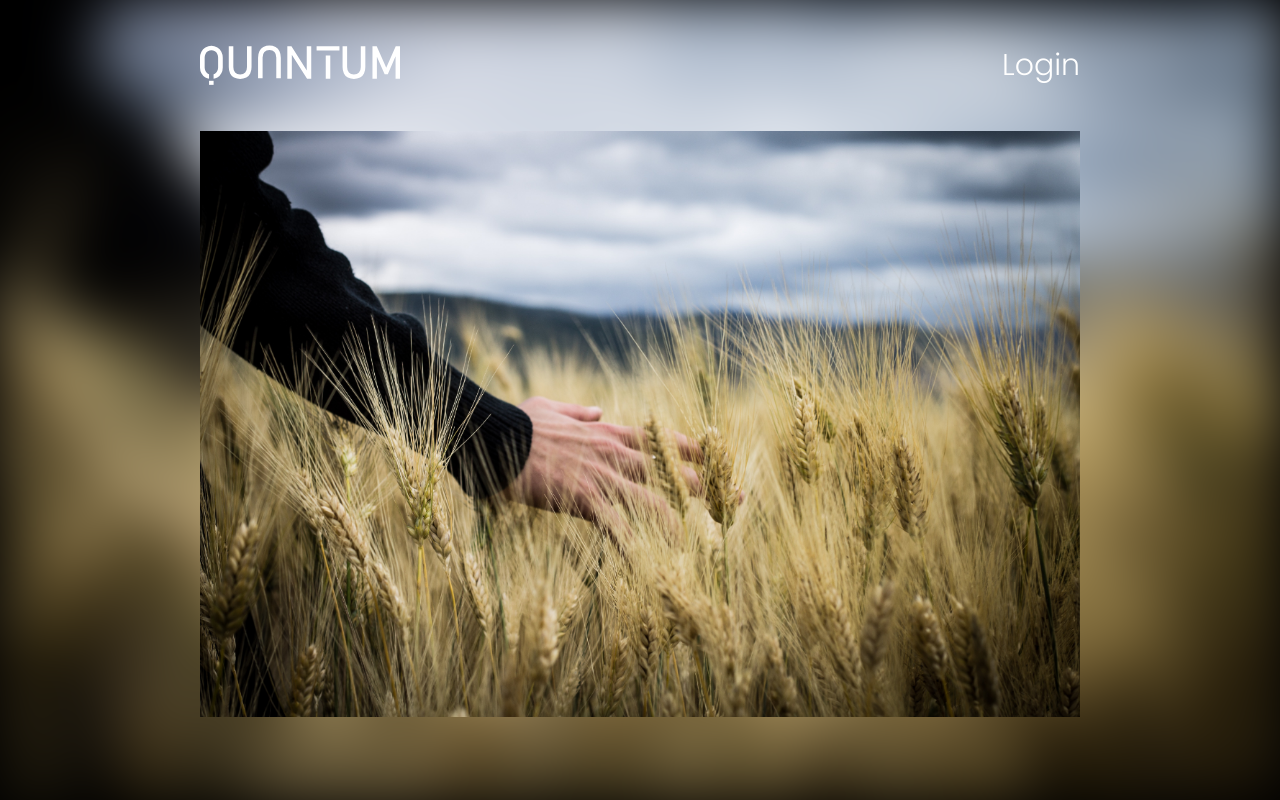
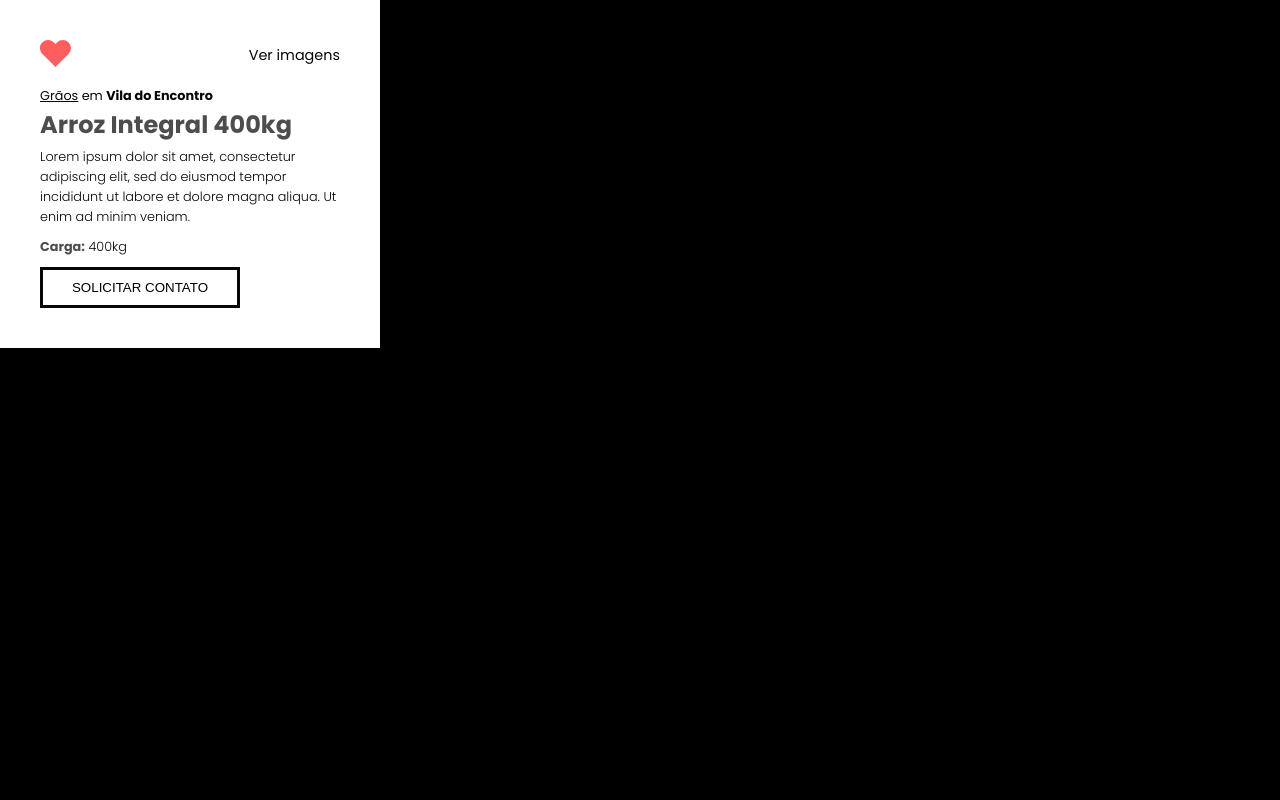
Before and after one commit to quantum01-pi/quantum, a React (Create React App) app in the folder frontend/: page / in a window 1280 px wide. Shown: the top 800 px of the page. Built offline with nearby package versions, Linux system fonts and the light colour scheme.

Commit message:
add de componentes

```diff
--- /dev/null
+++ b/frontend/src/components/Button/index.js
@@ -0,0 +1,9 @@
+import React from 'react'
+import './styles.css'
+
+
+export default function Button() {
+    return (
+    <button className="button">Solicitar Contato</button>
+    )
+}
--- /dev/null
+++ b/frontend/src/components/Button/styles.css
@@ -0,0 +1,18 @@
+:root {
+    --default: #060606;
+}
+
+.button {
+    background-color: transparent;
+    box-shadow: none;
+    border: 3px solid var(--default);
+    padding: 10px;
+    width: 200px;
+    transition: .5s ease;
+    text-transform: uppercase;
+}
+
+.button:hover {
+    background-color: var(--default);
+    color: #fff;
+}
--- a/frontend/src/components/Card/index.js
+++ b/frontend/src/components/Card/index.js
@@ -1,20 +1,23 @@
 import React from 'react'
 import './styles.css'
+
+import Button from '../../components/Button/index'
+import Save from '../../components/Save/index'
 
 
 export default function Card() {
     return (
         <div className="card">
-            <div>
-                <a><i>Favoritar</i></a>
-                <a>Ver imagens</a>
+            <div className="card__header">
+                <Save></Save>
+                <a className="card__gallery">Ver imagens</a>
             </div>
             <div>
-                <small><a>Grãos</a> em <strong>Vila do Encontro</strong></small>
-                <h2>Arroz Integral 400kg</h2>
-                <p>Lorem ipsum dolor sit amet, consectetur adipiscing elit, sed do eiusmod tempor incididunt ut labore et dolore magna aliqua. Ut enim ad minim veniam.</p>
-                <p><span><strong>Carga:</strong></span> 400kg</p>
-                <button>Solicitar contato</button>
+                <small className="card__category"><a>Grãos</a> em <strong>Vila do Encontro</strong></small>
+                <h2 className="card__title">Arroz Integral 400kg</h2>
+                <p className="card__caption">Lorem ipsum dolor sit amet, consectetur adipiscing elit, sed do eiusmod tempor incididunt ut labore et dolore magna aliqua. Ut enim ad minim veniam.</p>
+                <p className="card__caption"><span><strong>Carga:</strong></span> 400kg</p>
+                <Button>Solicitar contato</Button>
             </div>
         </div>
     )
--- a/frontend/src/components/Card/styles.css
+++ b/frontend/src/components/Card/styles.css
@@ -0,0 +1,62 @@
+
+:root {
+    --gray: #4D4D4D;
+  }
+
+.card {
+    padding: 40px;
+    max-width: 300px;
+    height: auto;
+    background-color: #fff;
+    box-shadow: 0 1px 5px rgba(0, 0, 0, 0.1), 0 1px 2px rgba(0, 0, 0, 0.2);
+    transition: box-shadow 0.4s cubic-bezier(0.25, 0.8, 0.25, 1);
+    color: #060606;
+}
+
+.card__header {
+    display: flex;
+    justify-content: space-between;
+    align-items: center;
+    margin-bottom: 20px;
+}
+
+.card:hover {
+    box-shadow: 0 12px 18px rgba(0, 0, 0, 0.1), 0 10px 14px rgba(0, 0, 0, 0.05);
+}
+
+.card__category {
+    display: block;
+    font-size: .8em;
+    margin-bottom: 10px;
+}
+
+.card__category a {
+    text-decoration: underline;
+}
+
+.card__category strong {
+    font-weight: bold;
+}
+
+.card__gallery {
+    font-size: .9em;
+}
+
+.card__title {
+    font-size: 1.5em;
+    font-weight: bold;
+    color: var(--gray);
+    margin-bottom: 10px;
+}
+
+.card__caption {
+    line-height: 20px;
+    font-weight: 100;
+    font-size: .8em;
+    margin-bottom: 10px;
+}
+
+.card__caption strong {
+    font-weight: bold;
+    color: var(--gray);
+}
--- /dev/null
+++ b/frontend/src/components/Save/index.js
@@ -0,0 +1,10 @@
+
+import React from 'react'
+import './styles.css'
+
+
+export default function Button() {
+    return (
+        <a className="save --disabled"><i className="save__icon">Favoritar</i></a>
+    )
+}
--- /dev/null
+++ b/frontend/src/components/Save/styles.css
@@ -0,0 +1,13 @@
+
+.save {
+    cursor: pointer;
+}
+
+.save__icon {
+    display: block;
+    background-image: url('../../../src/assets/img/favoritar.svg');
+    background-repeat: no-repeat;
+    width: 32px;
+    height: 30px;
+    text-indent: -9999px;
+}
--- a/frontend/src/pages/Home/styles.css
+++ b/frontend/src/pages/Home/styles.css
@@ -1,3 +1,7 @@
+body {
+    font-family: 'Poppins', sans-serif;
+}
+
 .bg-home{
     z-index: -1;
     position: absolute;
--- a/frontend/src/pages/Search/index.js
+++ b/frontend/src/pages/Search/index.js
@@ -1,9 +1,14 @@
 import React from 'react'
 import './styles.css'
+
+import Card from '../../components/Card/index'
 
 export default function Search() {
     return (
         <>
+            <div>
+                <Card></Card>
+            </div>
         </>
     )
 }
--- a/frontend/src/routes.js
+++ b/frontend/src/routes.js
@@ -14,7 +14,7 @@ export default function App() {
     <Router>
         <Switch>
           <Route path="/">
-            <Home />
+            {/* <Home /> */}
             <Search/>
           </Route>
         </Switch>
```
Also changed, not shown: frontend/src/assets/img/favoritar.svg (added).
